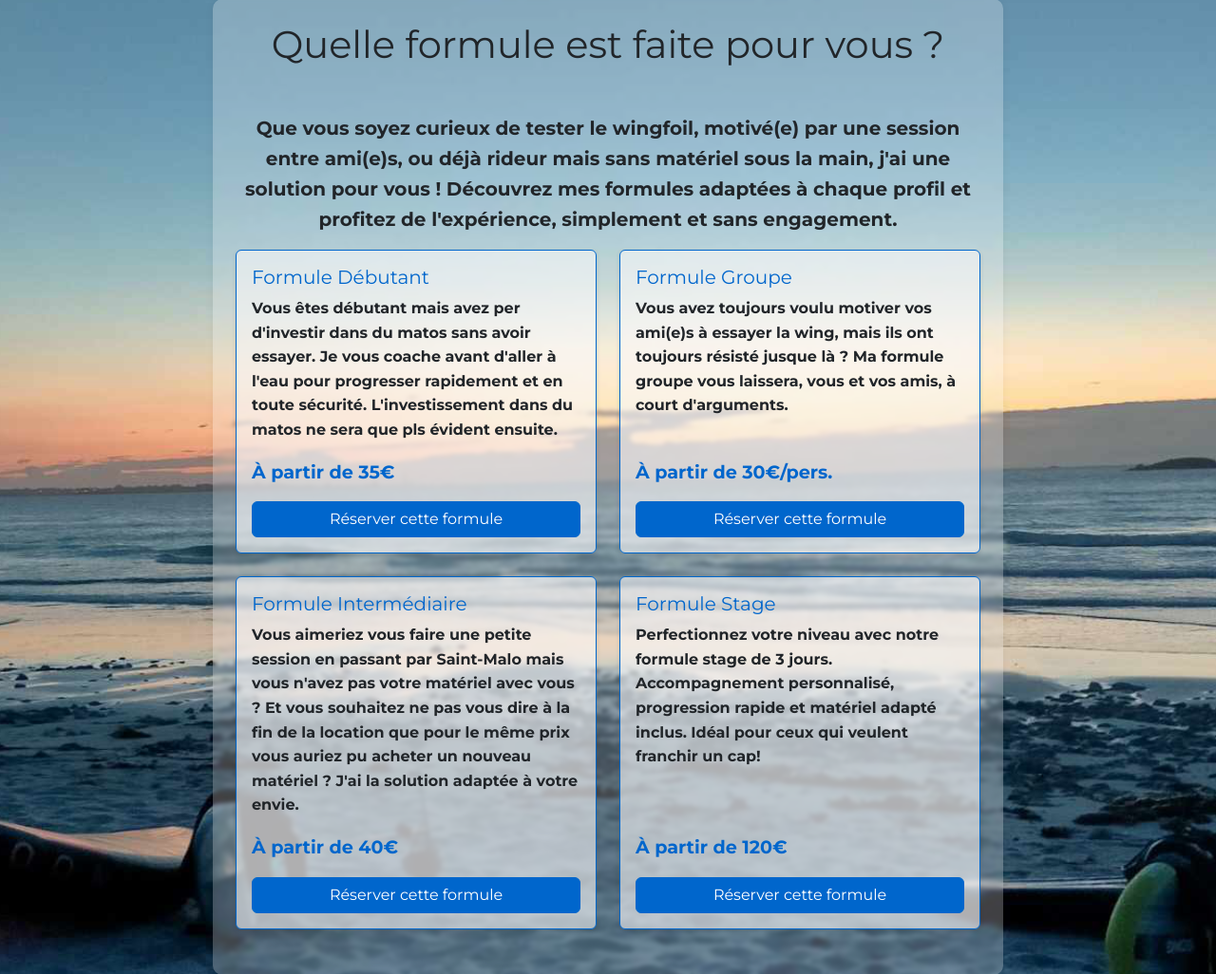
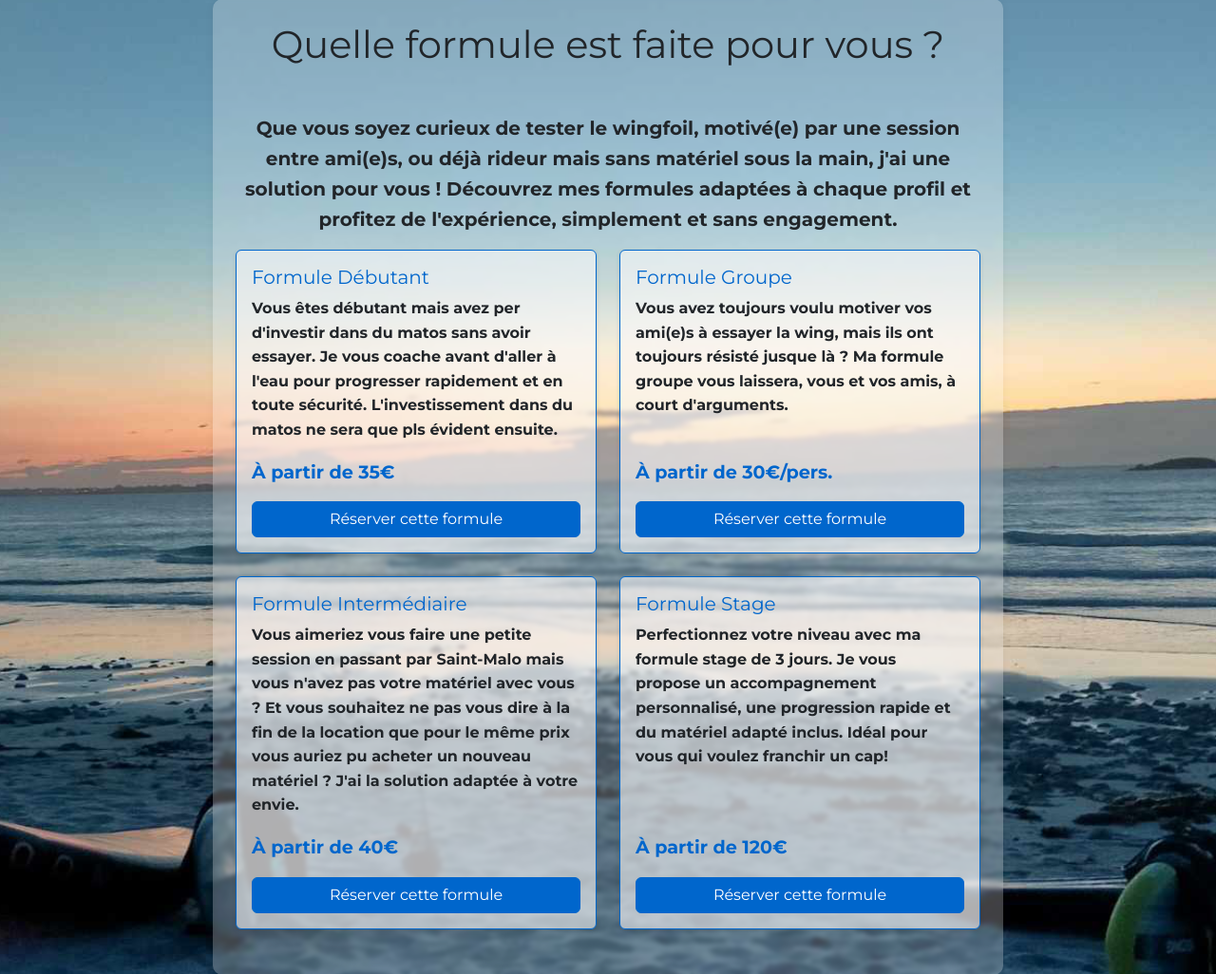
Before and after one commit to hippolyte456/wingfoil_rental, a Flask app: page /formules in a window 1280 px wide. Shown: the part 239-1265 px from the top of the page at 95% size. Run offline with Flask 3, Linux system fonts and the light colour scheme; some libraries are stand-ins or nearby versions.

Commit message:
end of rewriting text

```diff
--- a/app/templates/base.html
+++ b/app/templates/base.html
@@ -3,7 +3,7 @@
 <head>
     <meta charset="UTF-8">
     <meta name="viewport" content="width=device-width, initial-scale=1.0">
-    <meta name="description" content="{% block meta_description %}Location de matériel de wingfoil en France. Découvrez nos formules de location, conseils et équipements de qualité pour votre pratique du wingfoil.{% endblock %}">
+    <meta name="description" content="{% block meta_description %}Location de matériel de wingfoil en France. Découvrez mes formules de location, conseils et équipements de qualité pour votre pratique du wingfoil.{% endblock %}">
     <meta name="keywords" content="{% block meta_keywords %}wingfoil, location wingfoil, wing foil, location wing, cours wingfoil{% endblock %}">
     <meta name="robots" content="index, follow">
     <meta property="og:title" content="Wing4All - {% block og_title %}{% endblock %}">
--- a/app/templates/formules.html
+++ b/app/templates/formules.html
@@ -55,7 +55,7 @@
                     <div class="card h-100" style="background-color: rgba(248, 249, 250, 0.6);">
                         <div class="card-body d-flex flex-column">
                             <h5 class="card-title">Formule Stage</h5>
-                            <p class="card-text"><strong>Perfectionnez votre niveau avec notre formule stage de 3 jours. Accompagnement personnalisé, progression rapide et matériel adapté inclus. Idéal pour ceux qui veulent franchir un cap!</strong></p>
+                            <p class="card-text"><strong>{% include 'texts/formule_stage.txt' %}</strong></p>
                             <div class="mt-auto">
                                 <p class="price-tag mb-3">À partir de 120€</p>
                                 <a href="{{ url_for('main.contact') }}" class="btn btn-primary w-100">Réserver cette formule</a>
--- /dev/null
+++ b/app/templates/texts/formule_stage.txt
@@ -0,0 +1 @@
+Perfectionnez votre niveau avec ma formule stage de 3 jours. Je vous propose un accompagnement personnalisé, une progression rapide et du matériel adapté inclus. Idéal pour vous qui voulez franchir un cap!
```
